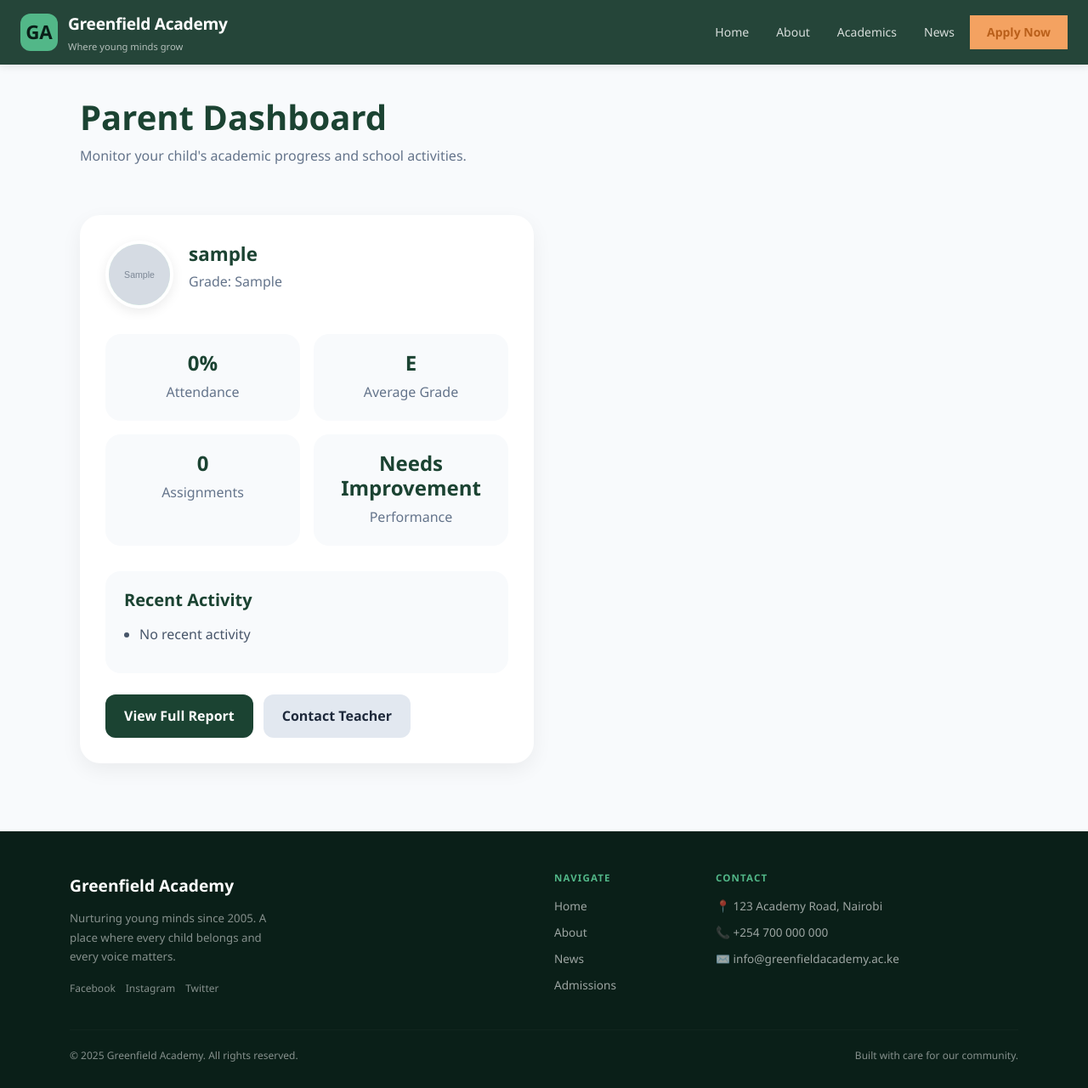
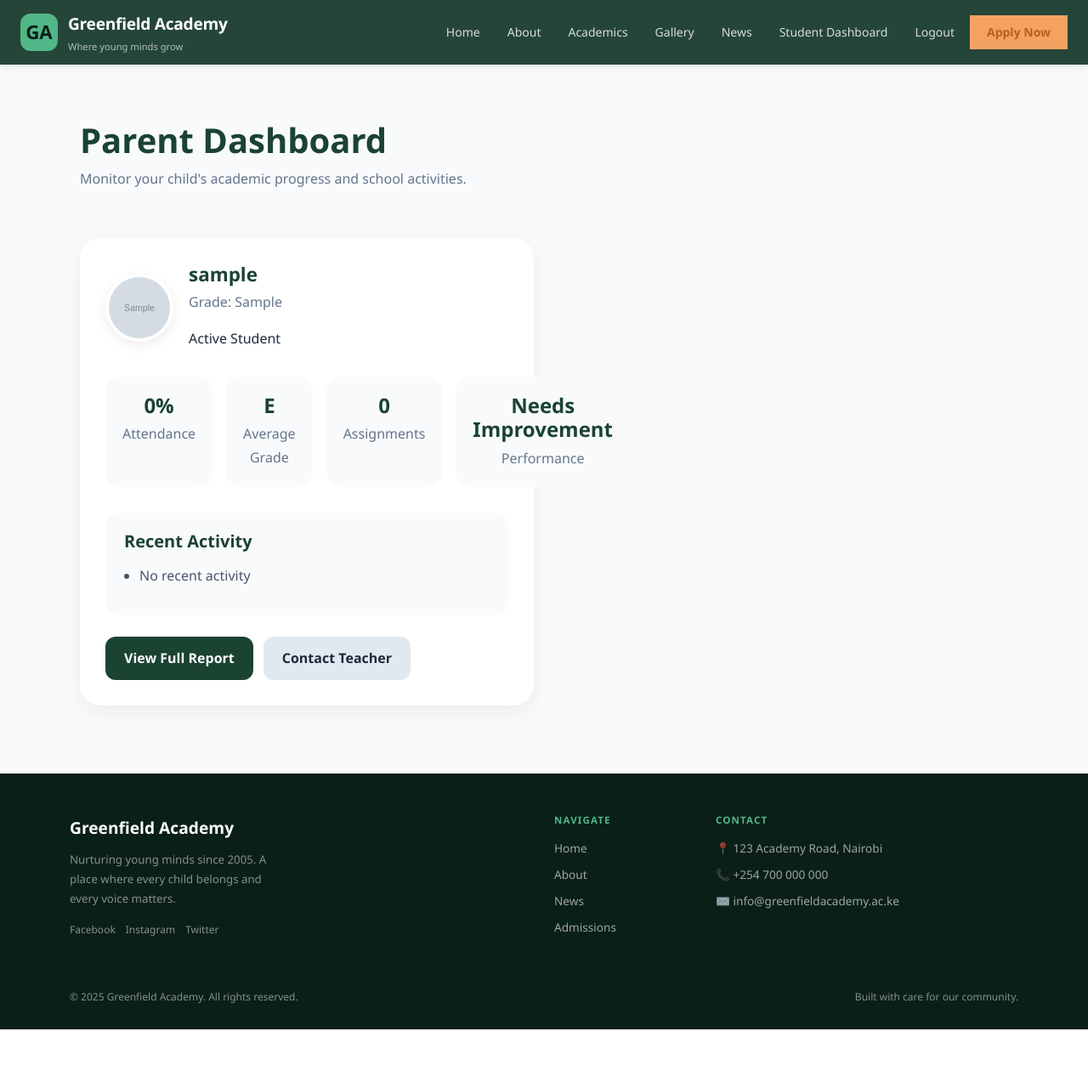
Before and after one commit to J-ohnP-aul/school_project, a Django app: page /academics/parent-dashboard/ in a window 1280 px wide. Shown: the whole page at 85% size. After the commit the page ends 1211 px from the top, so only its background shows below. Run offline with Django 5.2, Linux system fonts and the light colour scheme; a user stored in the database is signed in; tables that the repository leaves empty hold one stand-in row (values such as "Sample post"); grey boxes marked "Sample" are stand-in pictures.

Commit message:
damn nav bar nime kuwai !

```diff
--- a/static/css/style.css
+++ b/static/css/style.css
@@ -197,20 +197,15 @@ h1,h2,h3,h4,h5{
   width: 85%;
   max-width: 320px;
   height: 100vh;
-
-  background: #0a1f18;
+  background: #1a3b2f;  /* Lighter green, matches navbar */
   z-index: 1000;
-
   transform: translateX(100%);
   transition: transform 0.3s ease;
-
   display: flex;
   flex-direction: column;
-
   overflow-y: auto;
   -webkit-overflow-scrolling: touch;
-
-  border-left: 2px solid var(--amber);
+  border-left: none;  /* REMOVED the amber border */
 }
 
 .ga-drawer.open {
@@ -239,14 +234,21 @@ h1,h2,h3,h4,h5{
   display: block;
   padding: 14px 16px;
   border-radius: 10px;
-  color: rgba(255,255,255,0.85);
+  color: rgba(255,255,255,0.9);  /* Brighter text */
   text-decoration: none;
-  background: rgba(255,255,255,0.05);
+  background: rgba(255,255,255,0.08);  /* Slightly lighter */
   transition: 0.2s ease;
 }
+.ga-drawer-nav a.active,
+.ga-nav-links a.active {
+  background: var(--green-accent);
+  color: var(--green-deep);
+  font-weight: 600;
+}
 
 .ga-drawer-nav a:hover {
-  background: rgba(82,183,136,0.25);
+  background: var(--green-accent);
+  color: var(--green-deep);
   transform: translateX(4px);
 }
 
@@ -266,6 +268,7 @@ h1,h2,h3,h4,h5{
   color: #000;
   border-radius: 999px;
   font-weight: bold;
+  text-decoration: none;
 }
 
 /* ===== BACKDROP ===== */
@@ -1547,3 +1550,45 @@ h1,h2,h3,h4,h5{
 
     color:#0f172a;
 }
+/* =========================
+   DESKTOP PARENT LAYOUT
+========================= */
+
+@media(min-width:992px){
+
+    .parent-student-card{
+
+        height:100%;
+    }
+
+    .student-info-grid{
+
+        grid-template-columns:
+            repeat(4,1fr);
+    }
+
+    .parent-actions{
+
+        justify-content:flex-start;
+    }
+}
+@media(max-width:768px){
+
+    .student-info-grid{
+
+        grid-template-columns:
+            repeat(2,1fr);
+    }
+
+    .parent-actions{
+
+        flex-direction:column;
+    }
+
+    .dashboard-btn{
+
+        width:100%;
+
+        text-align:center;
+    }
+}
--- a/templates/academics/parent_dashboard.html
+++ b/templates/academics/parent_dashboard.html
@@ -1,26 +1,48 @@
 {% extends 'base.html' %}
+
 {% block content %}
+
 <section class="dashboard-section">
+
 <div class="container">
+
     <!-- HEADER -->
+
     <div class="dashboard-header">
+
         <div>
+
             <h1 class="dashboard-title">
                 Parent Dashboard
             </h1>
+
             <p class="dashboard-subtitle">
                 Monitor your child's academic progress
                 and school activities.
             </p>
+
         </div>
+
     </div>
+
+
     <!-- STUDENTS -->
+
     <div class="row g-4">
+
         {% for student in students %}
-        <div class="col-lg-6">
-            <div class="parent-student-card">
-                <!-- TOP -->
+
+        <div class="col-xl-6 col-lg-6">
+
+            <div class="parent-student-card h-100">
+
+
+                <!-- PROFILE TOP -->
+
+                <div class="student-profile-wrapper">
+
                     <div class="student-top">
+
                         <div class="student-avatar">
 
                             {% if student.profile_picture %}
@@ -35,28 +57,55 @@
                             {% endif %}
 
                         </div>
-                    <div>
+
+
+                        <div class="student-main-info">
+
                             <h3>
                                 {{ student.user.username }}
                             </h3>
-                        <p>
+
+                            <p class="student-grade">
+
                                 Grade:
                                 {{ student.grade }}
+
                             </p>
+
+                            <span class="student-status">
+
+                                Active Student
+
+                            </span>
+
                         </div>
+
                     </div>
-                <!-- INFO GRID -->
+
+                </div>
+
+
+                <!-- STATS -->
+
                 <div class="student-info-grid">
+
                     <div class="info-box">
+
                         <h4>
                             {{ student.attendance_percentage|default:"0" }}%
                         </h4>
+
                         <p>
                             Attendance
                         </p>
+
                     </div>
+
+
                     <div class="info-box">
+
                         <h4>
+
                             {% if student.average_grade > 80 %}
                                 A
                             {% elif student.average_grade > 75 %}
@@ -80,21 +129,33 @@
                             {% else %}
                                 E
                             {% endif %}
+
                         </h4>
+
                         <p>
                             Average Grade
                         </p>
+
                     </div>
+
+
                     <div class="info-box">
+
                         <h4>
                             {{ student.assignments_count|default:"0" }}
                         </h4>
+
                         <p>
                             Assignments
                         </p>
+
                     </div>
+
+
                     <div class="info-box">
+
                         <h4>
+
                             {% if student.average_grade > 75 %}
                                 Excellent
                             {% elif student.average_grade > 60 %}
@@ -104,52 +165,103 @@
                             {% else %}
                                 Needs Improvement
                             {% endif %}
+
                         </h4>
+
                         <p>
                             Performance
                         </p>
+
                     </div>
+
                 </div>
+
+
                 <!-- RECENT ACTIVITY -->
+
                 <div class="recent-box">
+
+                    <div class="activity-header">
+
                         <h5>
                             Recent Activity
                         </h5>
-                    <ul>
+
+                    </div>
+
+                    <ul class="activity-list">
+
                         {% for activity in student.recent_activities|slice:":3" %}
+
                         <li>
+
+                            <span class="activity-dot"></span>
+
                             {{ activity.description }}
+
                         </li>
+
                         {% empty %}
+
                         <li>
+
+                            <span class="activity-dot"></span>
+
                             No recent activity
+
                         </li>
+
                         {% endfor %}
+
                     </ul>
+
                 </div>
+
+
                 <!-- BUTTONS -->
+
                 <div class="parent-actions">
+
                     <a href="#"
                        class="dashboard-btn">
+
                         View Full Report
+
                     </a>
+
                     <a href="#"
                        class="dashboard-btn secondary-btn">
+
                         Contact Teacher
+
                     </a>
+
                 </div>
+
             </div>
+
         </div>
+
         {% empty %}
+
         <div class="col-12">
+
             <div class="dashboard-card">
+
                 <p>
                     No linked students found.
                 </p>
+
             </div>
+
         </div>
+
         {% endfor %}
+
     </div>
+
 </div>
+
 </section>
+
 {% endblock %}
--- a/templates/base.html
+++ b/templates/base.html
@@ -24,42 +24,69 @@
       </div>
     </a>
 
-    <!-- Dl -->
+    <!-- Desktop Navigation -->
     <ul class="ga-nav-links">
-      <li><a href="/">Home</a></li>
-      <li><a href="/about/">About</a></li>
-      <li><a href="/academics/">Academics</a></li>
-      <li><a href="/news/">News</a></li>
+      <li><a href="/" class="{% if request.path == '/' %}active{% endif %}">Home</a></li>
+      <li><a href="/about/" class="{% if request.path == '/about/' %}active{% endif %}">About</a></li>
+      <li><a href="/academics/" class="{% if request.path == '/academics/' %}active{% endif %}">Academics</a></li>
+      <li><a href="/gallery/" class="{% if '/gallery/' in request.path %}active{% endif %}">Gallery</a></li>
+      <li><a href="/news/" class="{% if request.path == '/news/' %}active{% endif %}">News</a></li>
+
+      {% if user.is_authenticated %}
+        <!-- Role-based dashboard links -->
+        {% if user.studentprofile %}
+          <li><a href="/student/dashboard/" class="{% if '/student/' in request.path %}active{% endif %}">Student Dashboard</a></li>
+        {% elif user.parentprofile %}
+          <li><a href="/parent/dashboard/" class="{% if '/parent/' in request.path %}active{% endif %}">Parent Dashboard</a></li>
+        {% elif user.teacherprofile %}
+          <li><a href="/teacher/dashboard/" class="{% if '/teacher/' in request.path %}active{% endif %}">Teacher Dashboard</a></li>
+        {% elif user.is_staff %}
+          <li><a href="/admin/" class="{% if '/admin/' in request.path %}active{% endif %}">Admin Panel</a></li>
+        {% endif %}
+        <li><a href="/accounts/logout/">Logout</a></li>
+      {% else %}
+        <li><a href="/accounts/login/" class="{% if '/login/' in request.path %}active{% endif %}">Login</a></li>
+        <li><a href="/accounts/register/" class="{% if '/register/' in request.path %}active{% endif %}">Register</a></li>
+      {% endif %}
       <li><a href="/admissions/" class="ga-nav-cta">Apply Now</a></li>
     </ul>
 
-    <!-- Mobt-->
+    <!-- Mobile Toggler -->
     <button class="ga-toggler" id="ga-toggler" aria-label="Toggle menu">
       <span></span><span></span><span></span>
     </button>
 
   </div>
 
-  <!-- Drawer -->
+  <!-- Mobile Drawer -->
   <div class="ga-drawer" id="ga-drawer">
     <div class="ga-drawer-inner">
       <ul class="ga-drawer-nav">
-        <li><a href="/">Home</a></li>
-        <li><a href="/about/">About Us</a></li>
-        <li><a href="/academics/">Academics</a></li>
-        <li><a href="/admissions/">Admissions</a></li>
-        <li><a href="/news/">News & Events</a></li>
-        <li><a href="/news/">Gallery</a></li>
-        <li><a href="/contact/">Contact</a></li>
+        <li><a href="/" class="{% if request.path == '/' %}active{% endif %}">Home</a></li>
+        <li><a href="/about/" class="{% if request.path == '/about/' %}active{% endif %}">About Us</a></li>
+        <li><a href="/academics/" class="{% if request.path == '/academics/' %}active{% endif %}">Academics</a></li>
+        <li><a href="/admissions/" class="{% if '/admissions/' in request.path %}active{% endif %}">Admissions</a></li>
+        <li><a href="/news/" class="{% if '/news/' in request.path %}active{% endif %}">News & Events</a></li>
+        <li><a href="/gallery/" class="{% if '/gallery/' in request.path %}active{% endif %}">Gallery</a></li>
+        <li><a href="/contact/" class="{% if '/contact/' in request.path %}active{% endif %}">Contact</a></li>
 
         <li class="ga-drawer-divider"></li>
 
         {% if user.is_authenticated %}
-          <li><a href="/accounts/dashboard/">Dashboard</a></li>
+          <!-- Role-based dashboard in mobile -->
+          {% if user.studentprofile %}
+            <li><a href="/student/dashboard/" class="{% if '/student/' in request.path %}active{% endif %}">Student Dashboard</a></li>
+          {% elif user.parentprofile %}
+            <li><a href="/parent/dashboard/" class="{% if '/parent/' in request.path %}active{% endif %}">Parent Dashboard</a></li>
+          {% elif user.teacherprofile %}
+            <li><a href="/teacher/dashboard/" class="{% if '/teacher/' in request.path %}active{% endif %}">Teacher Dashboard</a></li>
+          {% elif user.is_staff %}
+            <li><a href="/admin/" class="{% if '/admin/' in request.path %}active{% endif %}">Admin Panel</a></li>
+          {% endif %}
           <li><a href="/accounts/logout/">Logout</a></li>
         {% else %}
-          <li><a href="/accounts/login/">Login</a></li>
-          <li><a href="/accounts/register/">Register</a></li>
+          <li><a href="/accounts/login/" class="{% if '/login/' in request.path %}active{% endif %}">Login</a></li>
+          <li><a href="/accounts/register/" class="{% if '/register/' in request.path %}active{% endif %}">Register</a></li>
         {% endif %}
       </ul>
 
@@ -70,7 +97,7 @@
   </div>
 
   <div class="ga-drawer-backdrop" id="ga-drawer-backdrop"></div>
-</nav>
+</nav>>
 <div class="container mt-4">
     {% if messages %}
         {% for message in messages %}
```
Lines whose indentation alone changed are shown as unchanged.
